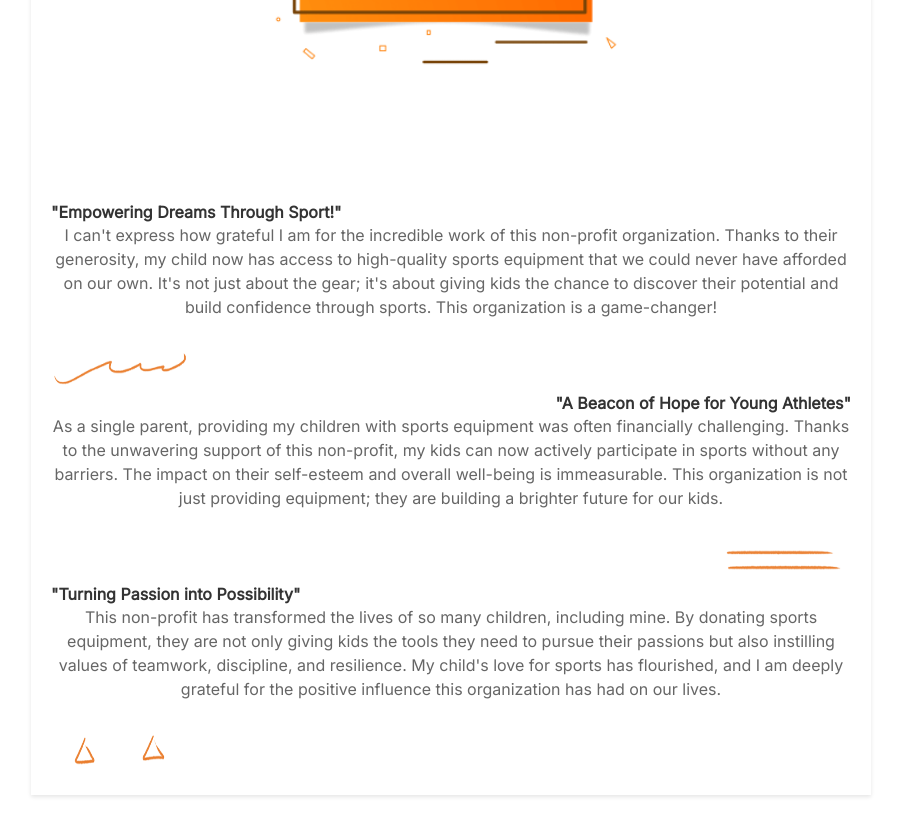
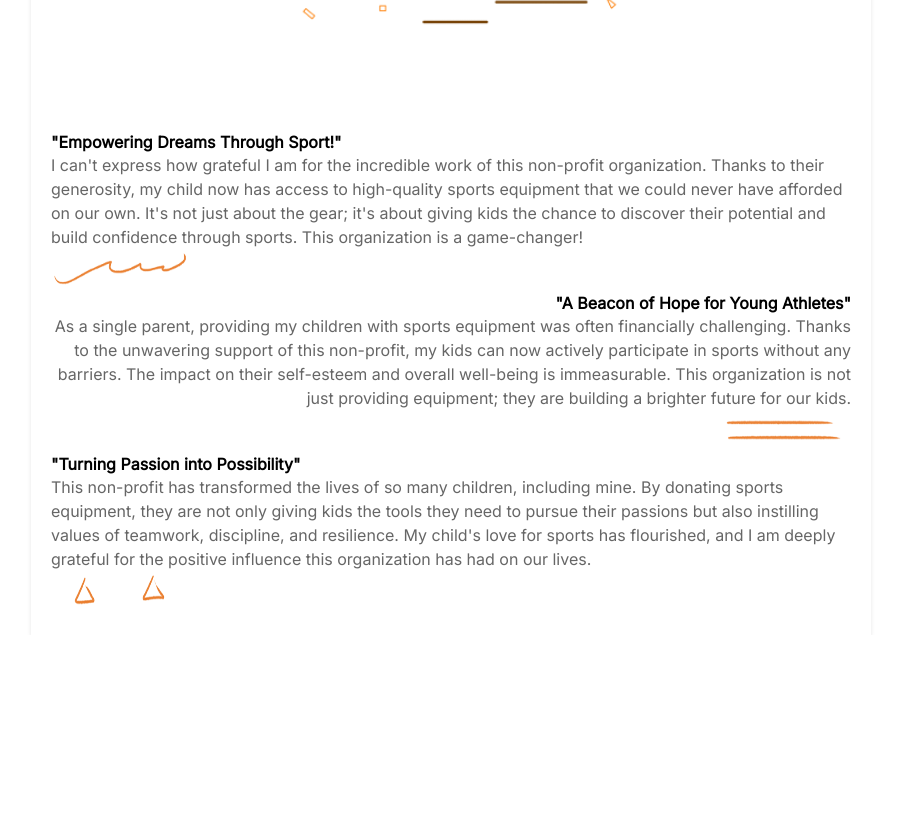
Before and after one commit to RadmehrM/KBK-React, a React (Create React App) app in the folder kbk-react/: page / in a window 1280 px wide. Shown: the part 5400-6235 px from the top of the page, without its empty margins (189-1090 px from the left). After the commit the page ends 6035 px from the top, so only its background shows below. Built offline with nearby package versions, Linux system fonts and the light colour scheme.

Commit message:
styled paragraphs

```diff
--- a/kbk-react/src/components/Testimonials.css
+++ b/kbk-react/src/components/Testimonials.css
@@ -1,19 +1,27 @@
 /* Testimonials.css */
+.testimonial.left-aligned {
+  text-align: left;
+}
 
+.testimonial.right-aligned {
+  text-align: right;
+}
 .testimonials {
     font-family: 'Arial', sans-serif; /* Replace with the actual font from the design */
     color: #333;
     max-width: 800px;
-    margin: 40px auto;
+    margin: 0px auto;
     padding: 20px;
     background-color: #fff;
     box-shadow: 0 2px 4px rgba(0, 0, 0, 0.1);
+    margin-top: 0px;
   }
 
   .testimonials-header {
-    position: relative; /* The header will be the positioning context for the absolutely positioned text */
+    position: relative; /* positions title text (Testimonials */
     text-align: center;
-    margin-bottom: 30px;
+    margin-bottom: 0px;
+    margin-top: 0px;
   }
 
   .testimonials-header-banner {
@@ -22,8 +30,10 @@
     display: block; /* To ensure it takes up the full width */
     margin: 0 auto; /* This will center the banner in the container */
     margin-bottom: 0px;
+    margin-top: 0px;
   }
 
+  /* Styles for the title text (only for Testimonials)*/
   .testimonials-header h2 {
     position: absolute; /* Position the text absolutely relative to its positioned parent */
     top: 50%; /* Center vertically */
@@ -33,35 +43,38 @@
     margin: 0; /* Reset margin */
     /* Your existing styles */
     font-size: 24px;
-    color: #000;
+    color: #000000;
     padding: 0;
     z-index: 1; /* Ensure the text is above the banner image */
+
   }
 
 
   .testimonial {
-    margin-bottom: 30px;
+    margin-bottom: 0px;
+    margin-top: 0%;
     text-align: center;
   }
 
   .testimonial:first-child .testimonial-decor {
-    background-image: url('../images/testimonials/ribbon1.png'); /* Replace with the actual image path */
+    background-image: url('../images/testimonials/ribbon1.png');
   }
 
   .testimonial:not(:first-child):not(:last-child) .testimonial-decor {
-    background-image: url('../images/testimonials/ribbon1.png'); /* Replace with the actual image path */
+    background-image: url('../images/testimonials/ribbon1.png');
+
   }
-
   .testimonial:last-child .testimonial-decor {
-    background-image: url('../images/testimonials/ribbon1.png'); /* Replace with the actual image path */
+    background-image: url('../images/testimonials/ribbon1.png');
   }
 
   .testimonial-title {
     font-size: 16px;
     font-family: 'Inter', sans-serif;
-    font-weight: bolder;
+    font-weight: 10000000;
     margin: 0 0 1px 0;
-    /*color: #d14b28;  Adjust color to match the design */
+    color: #000000;
+
   }
 
   .testimonial-text {
@@ -73,11 +86,6 @@
     margin-top: 0px;
     margin-bottom: 0px;
   }
-
-/* Styles for left-aligned testimonial titles */
-.testimonial.left-aligned .testimonial-title {
-  text-align: left;
-}
 
 /* Styles for right-aligned testimonial titles */
 .testimonial.right-aligned .testimonial-title {
--- a/kbk-react/src/components/Testimonials.js
+++ b/kbk-react/src/components/Testimonials.js
@@ -14,7 +14,6 @@ function Testimonial({ title, text, className, alignRight }) { // Added alignRig
     <div className={`testimonial ${className} ${alignmentClass}`}>
       <h3 className="testimonial-title">{title}</h3>
       <p className="testimonial-text">{text}</p>
-      <div className="testimonial-decor"></div>
     </div>
   );
 }
@@ -26,31 +25,34 @@ function Testimonials() {
       <img src={testimonialsbanner} alt="Header Banner" className="testimonials-header-banner" />
         <h2>Testimonials</h2>
       </div>
+      <div className="ribbon-left">
       <Testimonial
+
         title='"Empowering Dreams Through Sport!"'
         text="I can't express how grateful I am for the incredible work of this non-profit organization. Thanks to their generosity, my child now has access to high-quality sports equipment that we could never have afforded on our own. It's not just about the gear; it's about giving kids the chance to discover their potential and build confidence through sports. This organization is a game-changer!"
         className="first"
         alignRight={false}
       />
-      <div className="ribbon-left">
+
       <img src={ribbon1} alt="Descriptive text for accessibility" className="testimonial-image"/>
       </div>
-
+      <div className="ribbon-right">
         <Testimonial
           title='"A Beacon of Hope for Young Athletes"'
           text="As a single parent, providing my children with sports equipment was often financially challenging. Thanks to the unwavering support of this non-profit, my kids can now actively participate in sports without any barriers. The impact on their self-esteem and overall well-being is immeasurable. This organization is not just providing equipment; they are building a brighter future for our kids."
           alignRight={true}
         />
-        <div className="ribbon-right">
+
         <img src={ribbon2} alt="Descriptive text for accessibility" className="testimonial-image"/>
         </div>
+        <div className="ribbon-left">
         <Testimonial
           title='"Turning Passion into Possibility"'
           text="This non-profit has transformed the lives of so many children, including mine. By donating sports equipment, they are not only giving kids the tools they need to pursue their passions but also instilling values of teamwork, discipline, and resilience. My child's love for sports has flourished, and I am deeply grateful for the positive influence this organization has had on our lives."
           className="last"
           alignRight={false}
       />
-        <div className="ribbon-left">
+
         <img src={ribbon3} alt="Descriptive text for accessibility" className="testimonial-image"/>
         </div>
     </div>
```
Lines whose indentation alone changed are shown as unchanged.
